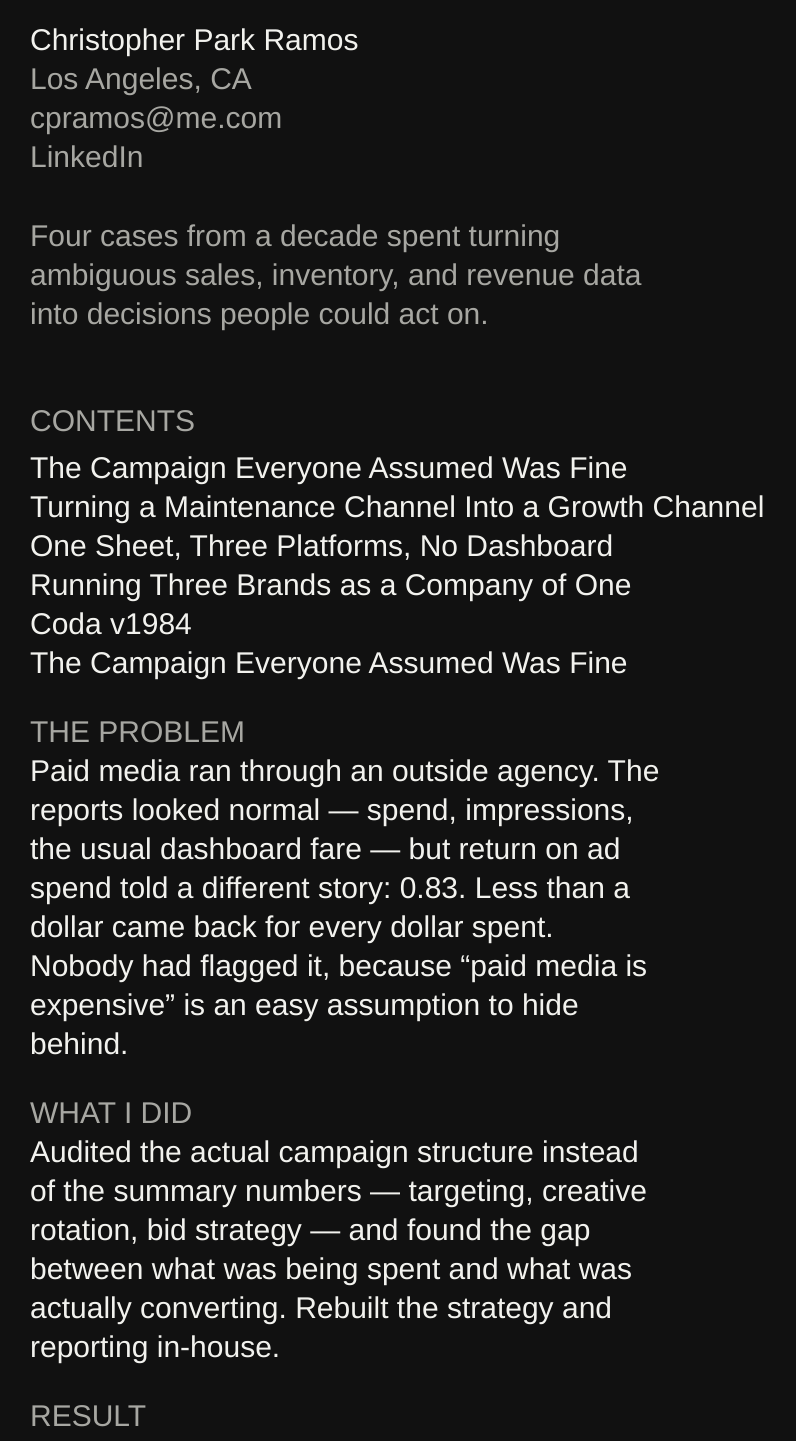
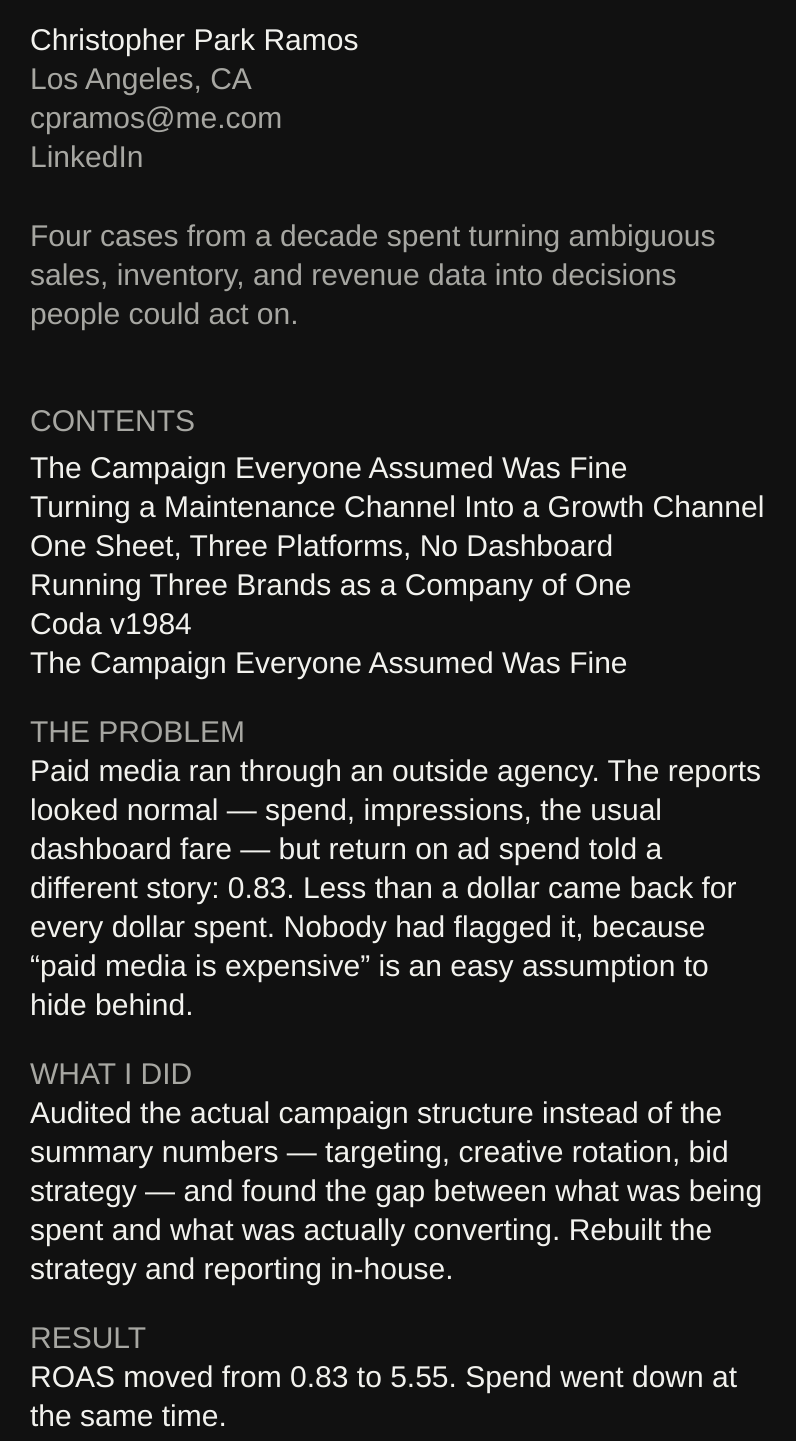
Before and after one commit to pianogoth/christopherparkramos.com, a Next.js app: page / in a window 1280 px wide. Shown: the top 1441 px of the page, without its empty margins (0-796 px from the left). Built offline with nearby package versions, Linux system fonts and the light colour scheme.

Commit message:
Extend desktop reading measure

```diff
--- a/app/globals.css
+++ b/app/globals.css
@@ -23,7 +23,7 @@ main { width: calc(100% - 60px); max-width: 1080px; margin-left: 30px; padding:
 .header-meta a:hover { color: var(--ink); }
 
 .intro { margin: 0 0 68px; scroll-margin-top: 20px; }
-.dek { max-width: 38ch; margin: 0; color: var(--secondary); }
+.dek { max-width: 44ch; margin: 0; color: var(--secondary); }
 
 .contents { margin: 0 0 96px; }
 .contents-label { margin: 0 0 8px; color: var(--secondary); }
@@ -31,7 +31,7 @@ main { width: calc(100% - 60px); max-width: 1080px; margin-left: 30px; padding:
 .contents li { margin: 0; }
 .contents a:hover { text-decoration: underline; text-decoration-color: var(--secondary); text-decoration-thickness: 3px; text-underline-offset: 3px; }
 
-.case-study { max-width: 38ch; margin: 0 0 112px; scroll-margin-top: 20px; }
+.case-study { max-width: 44ch; margin: 0 0 112px; scroll-margin-top: 20px; }
 .case-header { margin: 0 0 30px; }
 .case-header h2 { margin: 0; font: inherit; }
 .case-section { margin: 0 0 30px; }
@@ -44,7 +44,7 @@ blockquote { margin: 48px 0; padding: 0; border: 0; font: inherit; }
 .external-link { text-decoration: underline; text-decoration-color: var(--secondary); text-decoration-thickness: 3px; text-underline-offset: 3px; }
 
 footer { margin: 150px 0 0; color: var(--secondary); }
-footer > p { max-width: 38ch; margin: 0 0 30px; color: var(--ink); font: inherit; }
+footer > p { max-width: 44ch; margin: 0 0 30px; color: var(--ink); font: inherit; }
 .footer-meta { display: flex; flex-wrap: wrap; gap: 0 8px; }
 .footer-meta a { text-decoration: underline; text-decoration-color: var(--secondary); text-decoration-thickness: 3px; text-underline-offset: 3px; }
 .back-top { display: block; width: fit-content; margin-top: 30px; }
```
Also changed, not shown: 1 other file (tests, documents, lock files or other folders).
